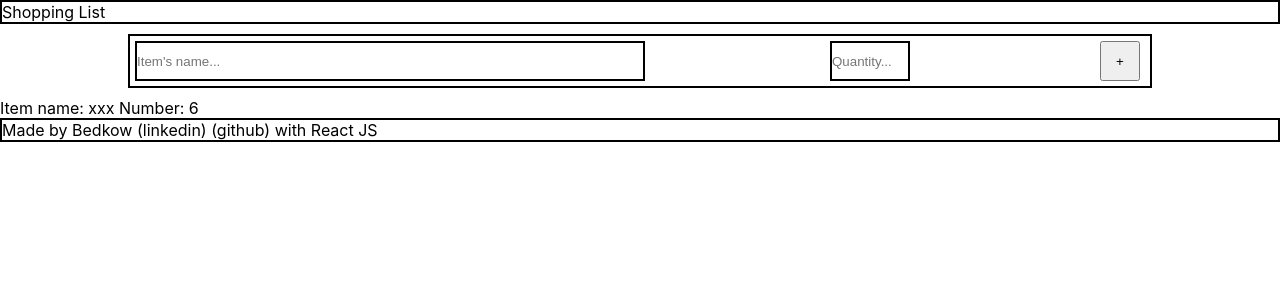
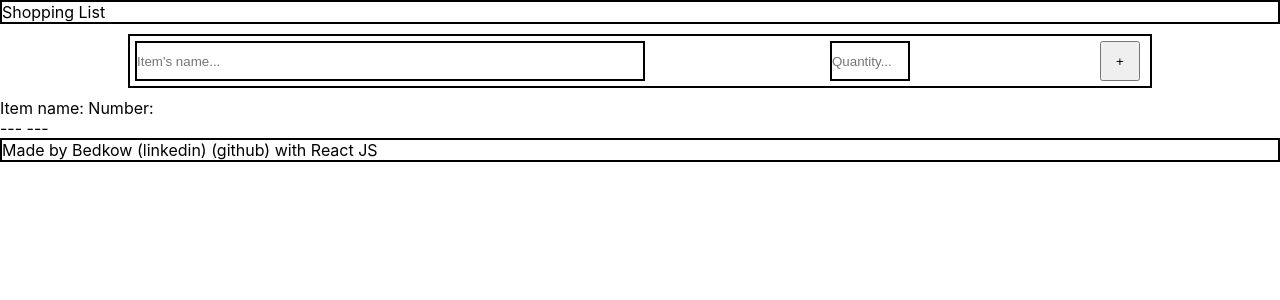
Before and after one commit to Bedkow/shopping_list, a React (Create React App) app: page / in a window 1280 px wide. Shown: the top 300 px of the page. Built offline with nearby package versions, Linux system fonts and the light colour scheme.

Commit message:
adding new items works

```diff
--- a/src/App.js
+++ b/src/App.js
@@ -4,14 +4,34 @@ import "./App.css";
 import { useState } from "react";
 
 function App() {
-	const handleClickAddNewItem = () => {
-		setInputItemName("new name");
-		setInputItemNumber(4);
+	// [initial value, function used to change the value by passing smth to it later]
+	const [inputItemName, setInputItemName] = useState("");
+	const [inputItemNumber, setInputItemNumber] = useState("");
+	const [arrayOfItems, setArrayOfItems] = useState([
+		{ itemName: "", quantity: "", id: "" },
+	]);
+
+	const handleChangeNewName = (event) => {
+		setInputItemName(event.target.value);
 	};
 
-	// [initial value, function used to change the value by passing smth to it later]
-	const [inputItemName, setInputItemName] = useState("xxx");
-	const [inputItemNumber, setInputItemNumber] = useState(6);
+	const handleChangeNewNumber = (event) => {
+		setInputItemNumber(event.target.value);
+	};
+
+	const handleAddNewItem = () => {
+		const newItem = {
+			itemName: inputItemName,
+			quantity: inputItemNumber,
+			id: Math.random(),
+		};
+
+		const newArrayOfItems = [...arrayOfItems, newItem];
+
+		setArrayOfItems(newArrayOfItems);
+		setInputItemNumber("");
+		setInputItemName("");
+	};
 
 	return (
 		<div>
@@ -19,17 +39,21 @@ function App() {
 
 			<div className="item">
 				<input
+					value={inputItemName}
 					type="text"
 					className="name-input"
 					placeholder="Item's name..."
+					onChange={handleChangeNewName}
 				></input>
 				<input
+					value={inputItemNumber}
 					type="number"
 					className="number-input"
 					placeholder="Quantity..."
+					onChange={handleChangeNewNumber}
 				></input>
 				<div className="btn-container">
-					<button className="float-right-btn" onClick={handleClickAddNewItem}>
+					<button className="float-right-btn" onClick={handleAddNewItem}>
 						+
 					</button>
 				</div>
@@ -41,6 +65,16 @@ function App() {
 				</span>
 			</div>
 
+			<ul>
+				{arrayOfItems.map((item) => (
+					<li key={item.itemName + item.quantity + item.id}>
+						<span>{item.itemName}--- </span>
+						<span>{item.quantity}--- </span>
+						<span>{item.id} </span>
+					</li>
+				))}
+			</ul>
+
 			<Footer />
 		</div>
 	);
```
